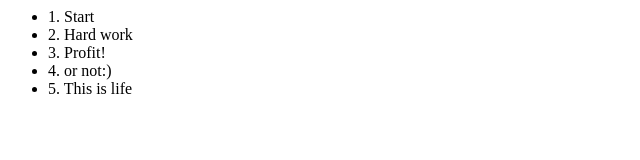
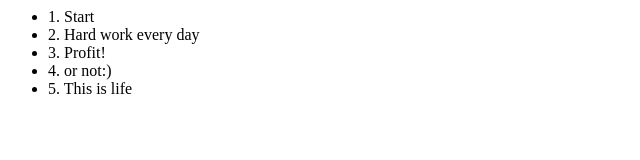
Before and after one commit to vrd/gittest, a plain HTML site: page index.html in a window 1280 px wide. Shown: the full height of the page, 0-640 px from the left. Drawn offline with Linux system fonts and the light colour scheme.

Commit message:
second line changed, you know

```diff
--- a/index.html
+++ b/index.html
@@ -3,7 +3,7 @@
 		<div>
 			<ul>
 				<li>1. Start</li>
-				<li>2. Hard work</li>
+				<li>2. Hard work every day</li>
 				<li>3. Profit!</li>
 				<li>4. or not:) </li>
 				<li>5. This is life</li>
```
